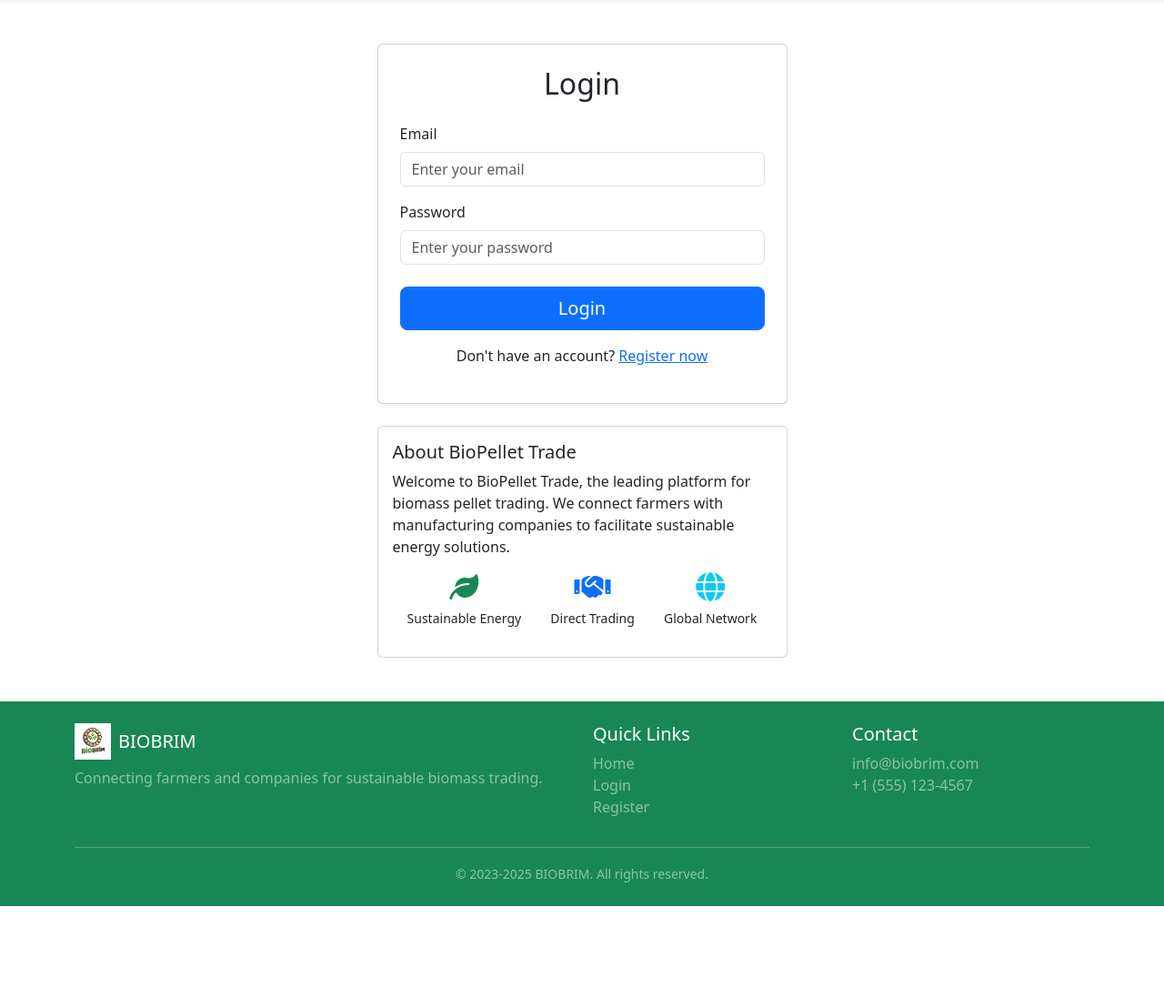
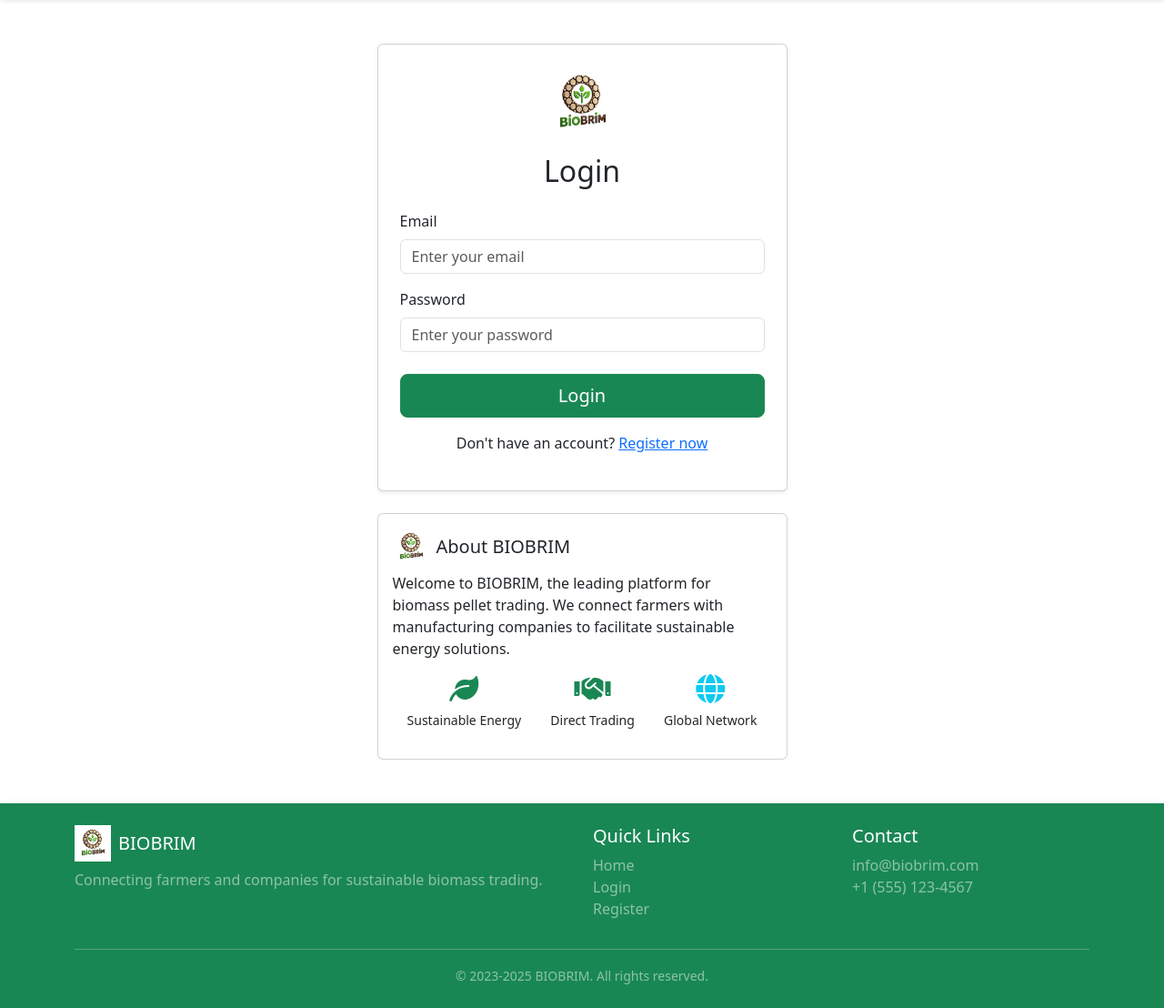
Before and after one commit to Pritish125/biomassTrade, a Flask app: page /login in a window 1280 px wide. Shown: the part 62-1170 px from the top of the page at 91% size. Before the commit the page ends 1058 px from the top, so only its background shows below. Run offline with Flask 3, Linux system fonts and the light colour scheme.

Commit message:
Update website branding with new logo and color scheme
Replit-Commit-Author: Agent
Replit-Commit-Session-Id: c080130c-46ad-4f9a-8587-2d91ef1ff608
Replit-Commit-Screenshot-Url: https://storage.googleapis.com/screenshot-production-us-central1/66b693df-7e2f-4577-8b8a-420a63a5a5f3/2e46aaf1-c56c-4566-a2fd-9fc5eaa44749.jpg

```diff
--- a/templates/login.html
+++ b/templates/login.html
@@ -5,7 +5,10 @@
     <div class="col-md-6 col-lg-5">
         <div class="card shadow-sm">
             <div class="card-body p-4">
-                <h2 class="text-center mb-4">Login</h2>
+                <div class="text-center mb-4">
+                    <img src="{{ url_for('static', filename='images/biobrim_logo.jpg') }}" alt="BIOBRIM Logo" height="80" class="mb-3">
+                    <h2>Login</h2>
+                </div>
 
                 <form method="POST" action="">
                     {{ form.hidden_tag() }}
@@ -35,7 +38,7 @@
                     </div>
 
                     <div class="d-grid gap-2 mt-4">
-                        {{ form.submit(class="btn btn-primary btn-lg") }}
+                        {{ form.submit(class="btn btn-success btn-lg") }}
                     </div>
                 </form>
 
@@ -47,9 +50,12 @@
 
         <div class="card mt-4">
             <div class="card-body">
-                <h5 class="card-title">About BioPellet Trade</h5>
+                <div class="d-flex align-items-center mb-2">
+                    <img src="{{ url_for('static', filename='images/biobrim_logo.jpg') }}" alt="BIOBRIM Logo" height="40" class="me-2">
+                    <h5 class="card-title mb-0">About BIOBRIM</h5>
+                </div>
                 <p class="card-text">
-                    Welcome to BioPellet Trade, the leading platform for biomass pellet trading. We connect farmers with manufacturing companies to facilitate sustainable energy solutions.
+                    Welcome to BIOBRIM, the leading platform for biomass pellet trading. We connect farmers with manufacturing companies to facilitate sustainable energy solutions.
                 </p>
                 <div class="d-flex justify-content-around text-center mt-3">
                     <div>
@@ -57,7 +63,7 @@
                         <p class="small">Sustainable Energy</p>
                     </div>
                     <div>
-                        <i class="fas fa-handshake fa-2x text-primary mb-2"></i>
+                        <i class="fas fa-handshake fa-2x text-success mb-2"></i>
                         <p class="small">Direct Trading</p>
                     </div>
                     <div>
```
Also changed, not shown: templates/register.html (+6 -3 lines).
